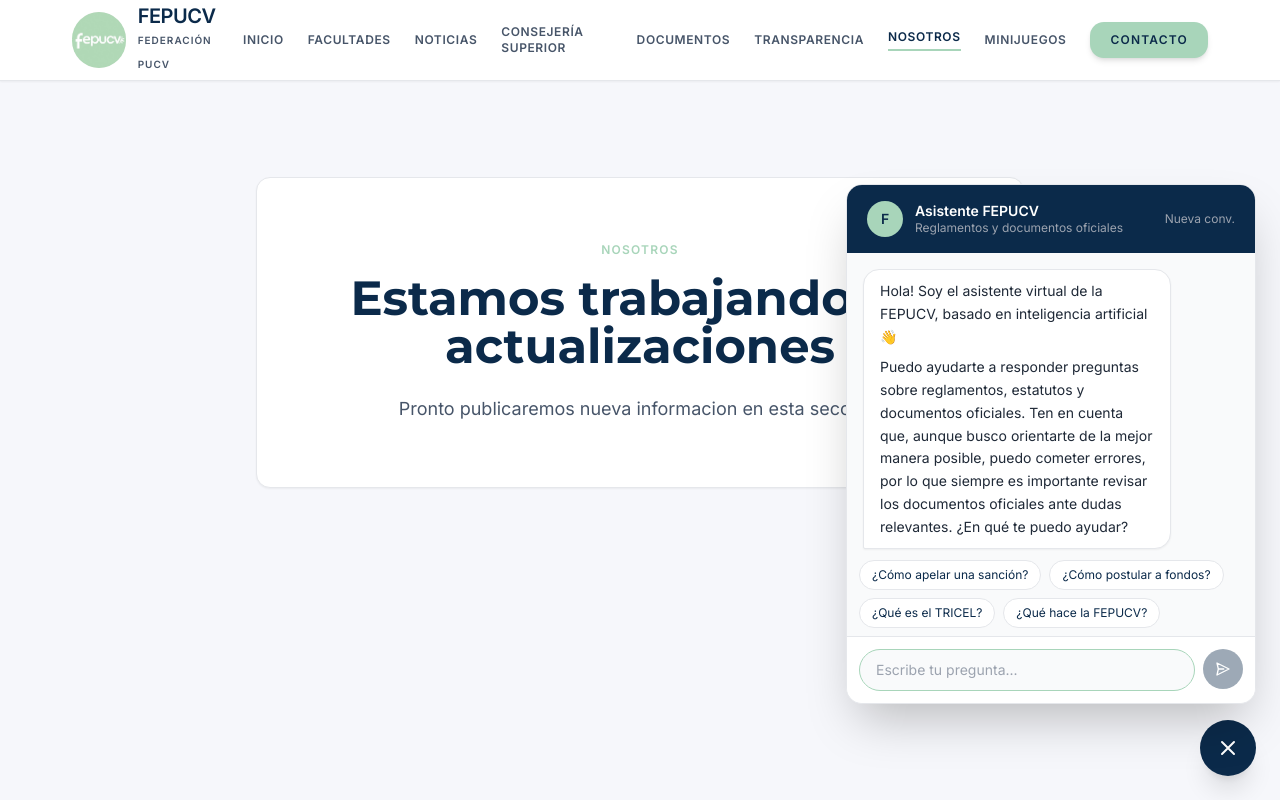
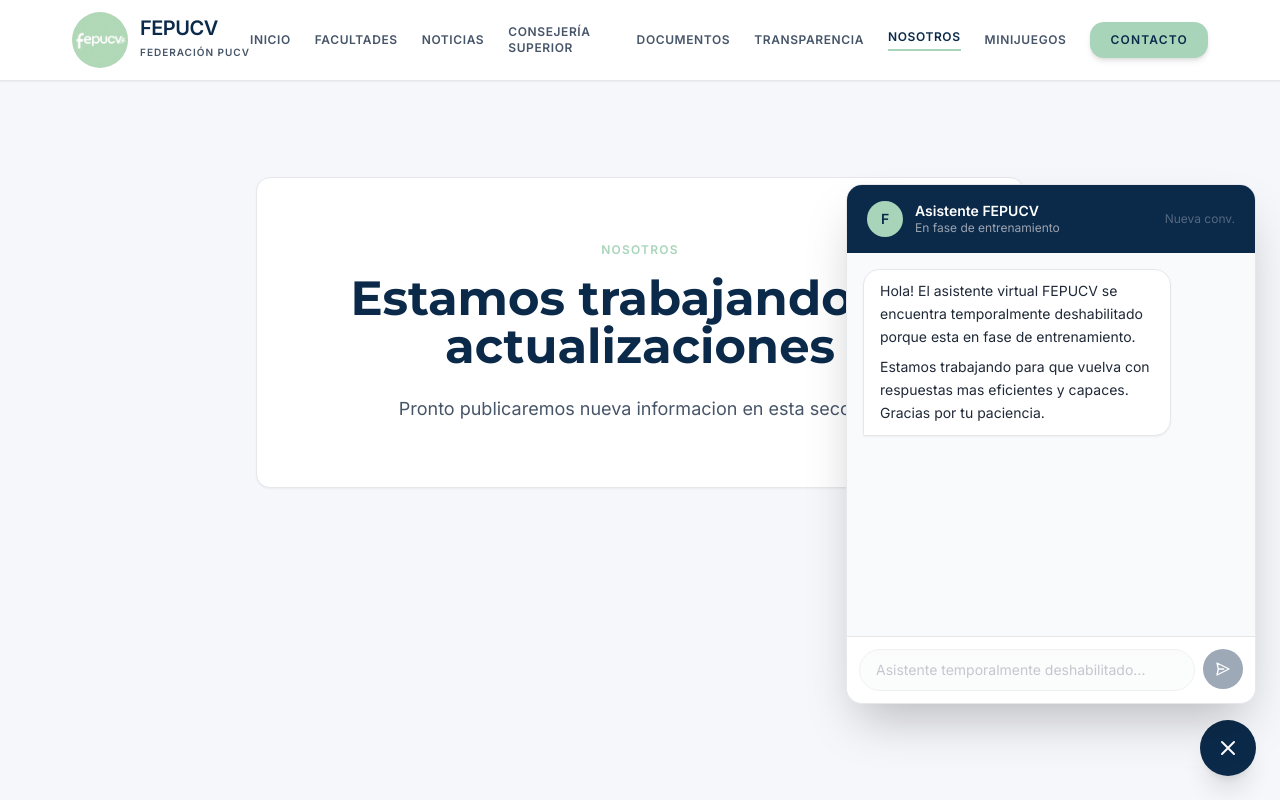
Before and after one commit to Fourdath/PaginaWebFepucv, a React (Vite) app: page /#/quienes-somos in a window 1280 px wide. Both pictures are taken after a click on the button "Abrir asistente". Shown: the top 800 px of the page. Built offline with nearby package versions, Linux system fonts and the light colour scheme.

Commit message:
Ajustar header y deshabilitar asistente virtual

```diff
--- a/components/AsistenteChat.tsx
+++ b/components/AsistenteChat.tsx
@@ -12,12 +12,16 @@
   respuesta: string;
 }
 
+const ASISTENTE_DESHABILITADO = true;
+const MENSAJE_ASISTENTE_DESHABILITADO =
+  'Hola! El asistente virtual FEPUCV se encuentra temporalmente deshabilitado porque esta en fase de entrenamiento.\n\nEstamos trabajando para que vuelva con respuestas mas eficientes y capaces. Gracias por tu paciencia.';
+
 const AsistenteChat: React.FC = () => {
   const [abierto, setAbierto] = useState(false);
   const [mensajes, setMensajes] = useState<Mensaje[]>([
     {
       rol: 'asistente',
-      texto: 'Hola! Soy el asistente virtual de la FEPUCV, basado en inteligencia artificial 👋\n\nPuedo ayudarte a responder preguntas sobre reglamentos, estatutos y documentos oficiales. Ten en cuenta que, aunque busco orientarte de la mejor manera posible, puedo cometer errores, por lo que siempre es importante revisar los documentos oficiales ante dudas relevantes. ¿En qué te puedo ayudar?'
+      texto: MENSAJE_ASISTENTE_DESHABILITADO
     }
   ]);
   const [input, setInput] = useState('');
@@ -30,7 +34,7 @@
   }, [mensajes, cargando]);
 
   useEffect(() => {
-    if (abierto) setTimeout(() => inputRef.current?.focus(), 100);
+    if (abierto && !ASISTENTE_DESHABILITADO) setTimeout(() => inputRef.current?.focus(), 100);
   }, [abierto]);
 
   const buildHistorial = (): HistorialItem[] => {
@@ -46,6 +50,8 @@
   };
 
   const enviar = async (textOverride?: string) => {
+    if (ASISTENTE_DESHABILITADO) return;
+
     const pregunta = (textOverride ?? input).trim();
     if (!pregunta || cargando) return;
 
@@ -86,7 +92,7 @@
     setMensajes([
       {
         rol: 'asistente',
-        texto: '¡Hola! Soy el asistente virtual de la FEPUCV, basado en inteligencia artificial 👋\n\nPuedo ayudarte a responder preguntas sobre reglamentos, estatutos y documentos oficiales. Ten en cuenta que, aunque busco orientarte de la mejor manera posible, puedo cometer errores, por lo que siempre es importante revisar los documentos oficiales ante dudas relevantes. ¿En qué te puedo ayudar?'
+        texto: MENSAJE_ASISTENTE_DESHABILITADO
       }
     ]);
 
@@ -132,13 +138,14 @@
               </div>
               <div>
                 <p className="text-white font-bold text-sm leading-tight">Asistente FEPUCV</p>
-                <p className="text-gray-400 text-xs">Reglamentos y documentos oficiales</p>
+                <p className="text-gray-400 text-xs">En fase de entrenamiento</p>
               </div>
             </div>
             <button
               onClick={limpiar}
-              className="text-gray-400 hover:text-white transition-colors text-xs whitespace-nowrap"
-              title="Nueva conversación"
+              disabled={ASISTENTE_DESHABILITADO}
+              className="text-gray-400 hover:text-white transition-colors text-xs whitespace-nowrap disabled:opacity-50 disabled:cursor-not-allowed"
+              title={ASISTENTE_DESHABILITADO ? 'Asistente temporalmente deshabilitado' : 'Nueva conversacion'}
             >
               Nueva conv.
             </button>
@@ -182,7 +189,7 @@
             <div ref={bottomRef} />
           </div>
 
-          {mensajes.length === 1 && !cargando && (
+          {mensajes.length === 1 && !cargando && !ASISTENTE_DESHABILITADO && (
             <div className="px-3 pb-2 pt-1 flex gap-2 flex-wrap bg-gray-50 shrink-0">
               {SUGERENCIAS.map(s => (
                 <button
@@ -203,13 +210,13 @@
               value={input}
               onChange={e => setInput(e.target.value)}
               onKeyDown={handleKey}
-              placeholder="Escribe tu pregunta..."
-              disabled={cargando}
-              className="flex-1 text-sm px-4 py-2.5 rounded-full border border-fepucv-border focus:outline-none focus:border-fepucv-primary bg-gray-50 disabled:opacity-50"
+              placeholder={ASISTENTE_DESHABILITADO ? 'Asistente temporalmente deshabilitado...' : 'Escribe tu pregunta...'}
+              disabled={ASISTENTE_DESHABILITADO || cargando}
+              className="flex-1 text-sm px-4 py-2.5 rounded-full border border-fepucv-border focus:outline-none focus:border-fepucv-primary bg-gray-50 disabled:opacity-60 disabled:cursor-not-allowed"
             />
             <button
               onClick={() => enviar()}
-              disabled={!input.trim() || cargando}
+              disabled={ASISTENTE_DESHABILITADO || !input.trim() || cargando}
               className="w-10 h-10 bg-fepucv-secondary text-white rounded-full flex items-center justify-center hover:bg-fepucv-primary hover:text-fepucv-secondary transition-all disabled:opacity-40 disabled:cursor-not-allowed shrink-0"
             >
               <svg className="w-4 h-4 rotate-90" fill="none" stroke="currentColor" viewBox="0 0 24 24">
--- a/components/Header.tsx
+++ b/components/Header.tsx
@@ -22,7 +22,7 @@
     <header className="sticky top-0 z-50 bg-white border-b border-fepucv-border shadow-sm">
       <div className="max-w-content mx-auto px-4 sm:px-6 lg:px-8">
         <div className="flex justify-between items-center h-20">
-          <Link to="/" className="flex items-center gap-3">
+          <Link to="/" className="flex items-center gap-3 shrink-0">
             <div className="w-14 h-14 rounded-full overflow-hidden bg-white shadow-inner flex items-center justify-center text-fepucv-secondary font-bold text-lg">
               <img
                 src="/img/logo/logo.jpg"
@@ -32,11 +32,11 @@
             </div>
             <div>
               <span className="block text-xl font-bold text-fepucv-secondary leading-none tracking-tight">FEPUCV</span>
-              <span className="text-[10px] text-fepucv-textSecondary uppercase tracking-widest font-semibold">Federación PUCV</span>
+              <span className="text-[10px] text-fepucv-textSecondary uppercase tracking-widest font-semibold whitespace-nowrap">Federación PUCV</span>
             </div>
           </Link>
 
-          <nav className="hidden md:flex items-center space-x-6">
+          <nav className="hidden md:flex items-center gap-4 lg:gap-6">
             {navLinks.map((link) => (
               <Link
                 key={link.path}
```
